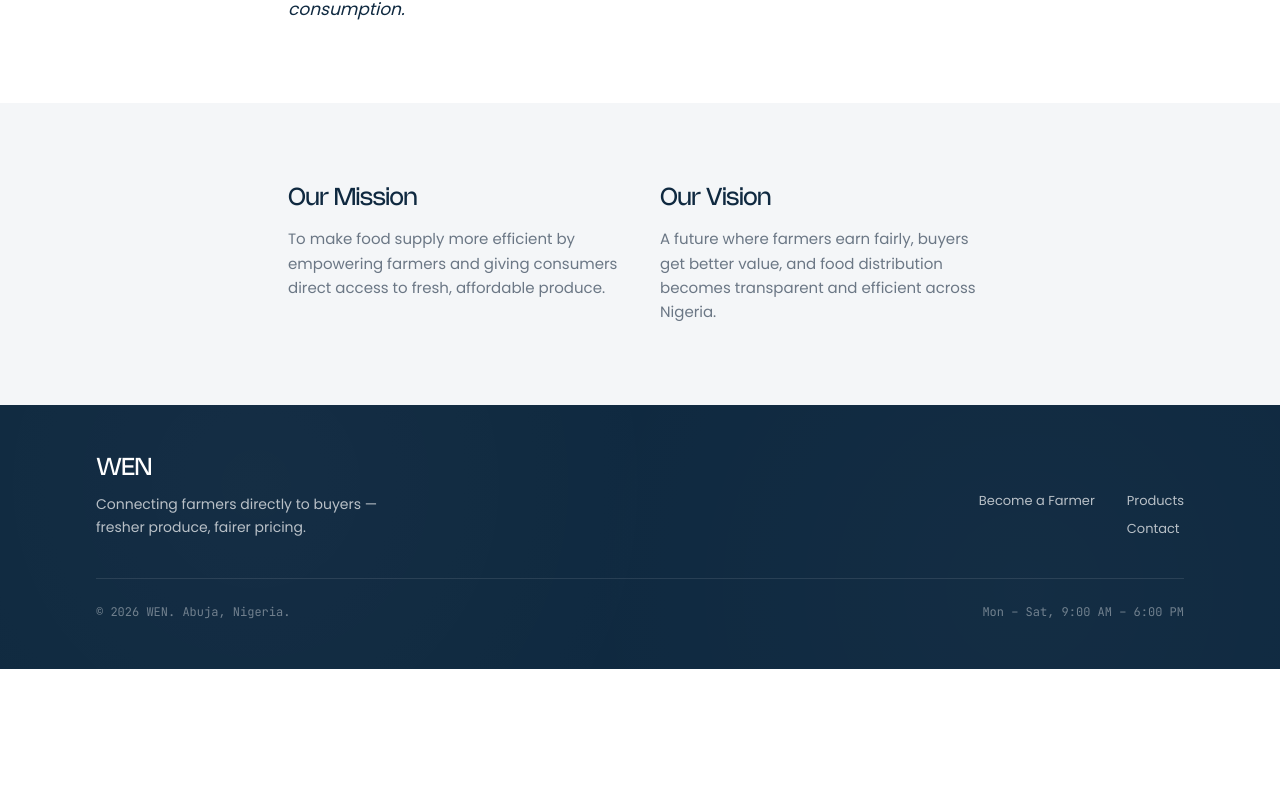
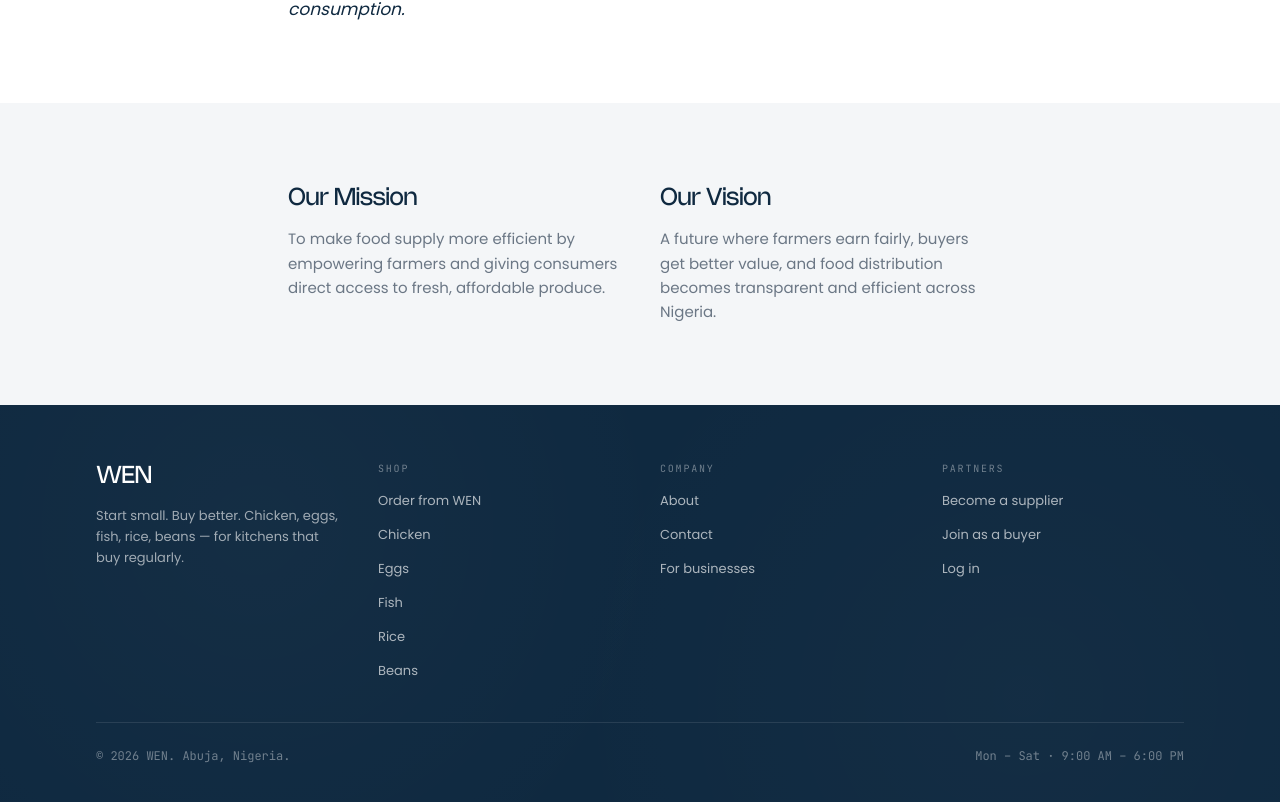
Before and after one commit to solinvictor/wen-backup, a Next.js app: page /about in a window 1280 px wide. Shown: the part 476-1278 px from the top of the page. Before the commit the page ends 1145 px from the top, so only its background shows below. Built offline with nearby package versions, Linux system fonts and the light colour scheme; no server answers.

Commit message:
fix(ui): footer columns, cohesive step photos, fixed qty control
- Footer: Shop / Company / Partners link grid
- How-it-works: matched Unsplash food set
- Store cards: fixed-width +/- so layout does not expand
- Unsplash + Pexels remote image hosts

```diff
--- a/next.config.ts
+++ b/next.config.ts
@@ -1,6 +1,12 @@
 import type { NextConfig } from "next";
 
 const nextConfig: NextConfig = {
+  images: {
+    remotePatterns: [
+      { protocol: 'https', hostname: 'images.unsplash.com' },
+      { protocol: 'https', hostname: 'images.pexels.com' },
+    ],
+  },
   async redirects() {
     return [
       {
--- a/src/app/page.tsx
+++ b/src/app/page.tsx
@@ -50,29 +50,30 @@ const HOW_IT_WORKS = [
     step: '01',
     title: 'We source',
     body: 'We find the best available deals from our selected suppliers.',
-    img: 'https://images.pexels.com/photos/36846173/pexels-photo-36846173.jpeg?auto=compress&cs=tinysrgb&w=600&h=400&fit=crop',
-    imgAlt: 'Farmers working in the field',
+    // Warm produce / wholesale feel — cohesive food photography set
+    img: 'https://images.unsplash.com/photo-1542838132-92c53300491e?w=800&h=500&fit=crop&q=80',
+    imgAlt: 'Fresh produce ready for bulk sourcing',
   },
   {
     step: '02',
     title: 'We list',
     body: "We show you what's available and the current price.",
-    img: 'https://images.pexels.com/photos/31743758/pexels-photo-31743758.jpeg?auto=compress&cs=tinysrgb&w=600&h=400&fit=crop',
-    imgAlt: 'Fresh produce at a local market',
+    img: 'https://images.unsplash.com/photo-1604503468506-a8da13d82791?w=800&h=500&fit=crop&q=80',
+    imgAlt: 'Quality chicken and kitchen staples',
   },
   {
     step: '03',
     title: 'You order',
     body: 'Pick what you need from the store.',
-    img: 'https://images.pexels.com/photos/36846177/pexels-photo-36846177.jpeg?auto=compress&cs=tinysrgb&w=600&h=400&fit=crop',
-    imgAlt: 'Fresh food ready to order',
+    img: 'https://images.unsplash.com/photo-1556910103-1c02745aae4d?w=800&h=500&fit=crop&q=80',
+    imgAlt: 'Kitchen ready to place a bulk order',
   },
   {
     step: '04',
     title: 'We deliver',
     body: 'We coordinate fulfilment and get it to you.',
-    img: 'https://images.pexels.com/photos/30661401/pexels-photo-30661401.jpeg?auto=compress&cs=tinysrgb&w=600&h=400&fit=crop',
-    imgAlt: 'Delivery rider on the way',
+    img: 'https://images.unsplash.com/photo-1526367790999-0150786686a2?w=800&h=500&fit=crop&q=80',
+    imgAlt: 'Delivery on the way to your kitchen',
   },
 ]
 
@@ -382,7 +383,7 @@ export default function LandingPage() {
         {/* ── Restaurants ── */}
         <section className="relative overflow-hidden py-14 sm:py-20">
           <img
-            src="https://images.pexels.com/photos/31743758/pexels-photo-31743758.jpeg?auto=compress&cs=tinysrgb&w=1400&h=700&fit=crop"
+            src="https://images.unsplash.com/photo-1556910103-1c02745aae4d?w=1400&h=700&fit=crop&q=80"
             alt=""
             aria-hidden
             className="absolute inset-0 w-full h-full object-cover"
--- a/src/app/store/page.tsx
+++ b/src/app/store/page.tsx
@@ -87,26 +87,31 @@ function ProductCard({ item, inCart, onAdd, onRemove }: {
             <p className="text-stone/40 text-[11px] mt-0.5 font-data">{item.unit}</p>
           )}
         </div>
-        <div className="flex items-center justify-between gap-2">
-          <PriceDisplay price={item.price} className="text-soil text-[15px] font-bold font-body tabular-nums" />
+        <div className="flex items-center justify-between gap-2 min-w-0">
+          <div className="min-w-0 flex-1 truncate pr-1">
+            <PriceDisplay price={item.price} className="text-soil text-[14px] sm:text-[15px] font-bold font-body tabular-nums" />
+          </div>
           {inCart ? (
-            <div className="flex items-center gap-0.5 bg-pepper rounded-full pl-1 pr-1 py-1 shadow-sm">
-              <button onClick={onRemove} className="w-7 h-7 rounded-full flex items-center justify-center hover:bg-white/15 transition-colors" aria-label="Remove one">
-                <Minus size={13} className="text-white" />
+            <div className="shrink-0 flex items-center justify-between w-[5.5rem] h-8 bg-pepper rounded-full px-0.5 shadow-sm">
+              <button type="button" onClick={onRemove} className="w-7 h-7 shrink-0 rounded-full flex items-center justify-center hover:bg-white/15 transition-colors" aria-label="Remove one">
+                <Minus size={12} className="text-white" />
               </button>
-              <span className="text-white text-[13px] font-bold font-data w-5 text-center">{inCart.quantity}</span>
-              <button onClick={onAdd} className="w-7 h-7 rounded-full flex items-center justify-center hover:bg-white/15 transition-colors" aria-label="Add one">
-                <Plus size={13} className="text-white" />
+              <span className="text-white text-[12px] font-bold font-data tabular-nums min-w-[1.25rem] text-center leading-none">
+                {inCart.quantity}
+              </span>
+              <button type="button" onClick={onAdd} className="w-7 h-7 shrink-0 rounded-full flex items-center justify-center hover:bg-white/15 transition-colors" aria-label="Add one">
+                <Plus size={12} className="text-white" />
               </button>
             </div>
           ) : (
             <button
+              type="button"
               onClick={onAdd}
-              className="h-9 px-3 rounded-full bg-soil hover:bg-pepper text-white text-[12px] font-semibold flex items-center gap-1 transition-colors active:scale-95 shadow-sm"
+              className="shrink-0 h-8 w-8 sm:h-9 sm:w-auto sm:px-3 rounded-full bg-soil hover:bg-pepper text-white text-[12px] font-semibold flex items-center justify-center gap-1 transition-colors active:scale-95 shadow-sm"
               aria-label={`Add ${item.name}`}
             >
               <Plus size={14} />
-              Add
+              <span className="hidden sm:inline">Add</span>
             </button>
           )}
         </div>
--- a/src/components/Footer.tsx
+++ b/src/components/Footer.tsx
@@ -1,29 +1,69 @@
 import Link from 'next/link'
+
+const COLS = [
+  {
+    title: 'Shop',
+    links: [
+      { href: '/store', label: 'Order from WEN' },
+      { href: '/store?c=chicken', label: 'Chicken' },
+      { href: '/store?c=eggs', label: 'Eggs' },
+      { href: '/store?c=fish', label: 'Fish' },
+      { href: '/store?c=rice', label: 'Rice' },
+      { href: '/store?c=beans', label: 'Beans' },
+    ],
+  },
+  {
+    title: 'Company',
+    links: [
+      { href: '/about', label: 'About' },
+      { href: '/contact', label: 'Contact' },
+      { href: '/buyers', label: 'For businesses' },
+    ],
+  },
+  {
+    title: 'Partners',
+    links: [
+      { href: '/farmers', label: 'Become a supplier' },
+      { href: '/buyers', label: 'Join as a buyer' },
+      { href: '/login', label: 'Log in' },
+    ],
+  },
+]
 
 export function Footer() {
   return (
     <footer className="market-board text-grain/70 mt-auto">
-      <div className="max-w-6xl mx-auto px-5 sm:px-8 py-12">
-        <div className="flex flex-col sm:flex-row sm:items-end sm:justify-between gap-6 mb-10">
-          <div>
-            <p className="font-display text-2xl text-grain mb-2">WEN</p>
-            <p className="text-[14px] max-w-xs leading-relaxed">
-              Connecting farmers directly to buyers — fresher produce, fairer pricing.
+      <div className="max-w-6xl mx-auto px-5 sm:px-8 py-12 sm:py-14">
+        <div className="grid grid-cols-2 sm:grid-cols-4 gap-8 sm:gap-10 mb-10">
+          <div className="col-span-2 sm:col-span-1">
+            <p className="font-display text-2xl text-grain mb-3">WEN</p>
+            <p className="text-[13px] leading-relaxed text-grain/60 max-w-[16rem]">
+              Start small. Buy better. Chicken, eggs, fish, rice, beans — for kitchens that buy regularly.
             </p>
           </div>
-          <div className="flex flex-wrap gap-x-8 gap-y-3 text-[13px]">
-            <div className="flex flex-col gap-2">
-              <Link href="/farmers" className="hover:text-grain transition-colors">Become a Farmer</Link>
+          {COLS.map((col) => (
+            <div key={col.title}>
+              <p className="font-data text-[10px] uppercase tracking-[0.18em] text-grain/40 mb-3">
+                {col.title}
+              </p>
+              <ul className="space-y-2.5">
+                {col.links.map((l) => (
+                  <li key={l.href + l.label}>
+                    <Link
+                      href={l.href}
+                      className="text-[13px] text-grain/65 hover:text-grain transition-colors"
+                    >
+                      {l.label}
+                    </Link>
+                  </li>
+                ))}
+              </ul>
             </div>
-            <div className="flex flex-col gap-2">
-              <Link href="/products" className="hover:text-grain transition-colors">Products</Link>
-              <Link href="/contact" className="hover:text-grain transition-colors">Contact</Link>
-            </div>
-          </div>
+          ))}
         </div>
-        <div className="border-t border-grain/10 pt-6 flex flex-col sm:flex-row justify-between gap-2 text-[12px] font-data text-grain/40">
+        <div className="border-t border-grain/10 pt-6 flex flex-col sm:flex-row sm:items-center justify-between gap-3 text-[12px] font-data text-grain/40">
           <span>© {new Date().getFullYear()} WEN. Abuja, Nigeria.</span>
-          <span>Mon – Sat, 9:00 AM – 6:00 PM</span>
+          <span>Mon – Sat · 9:00 AM – 6:00 PM</span>
         </div>
       </div>
     </footer>
```
